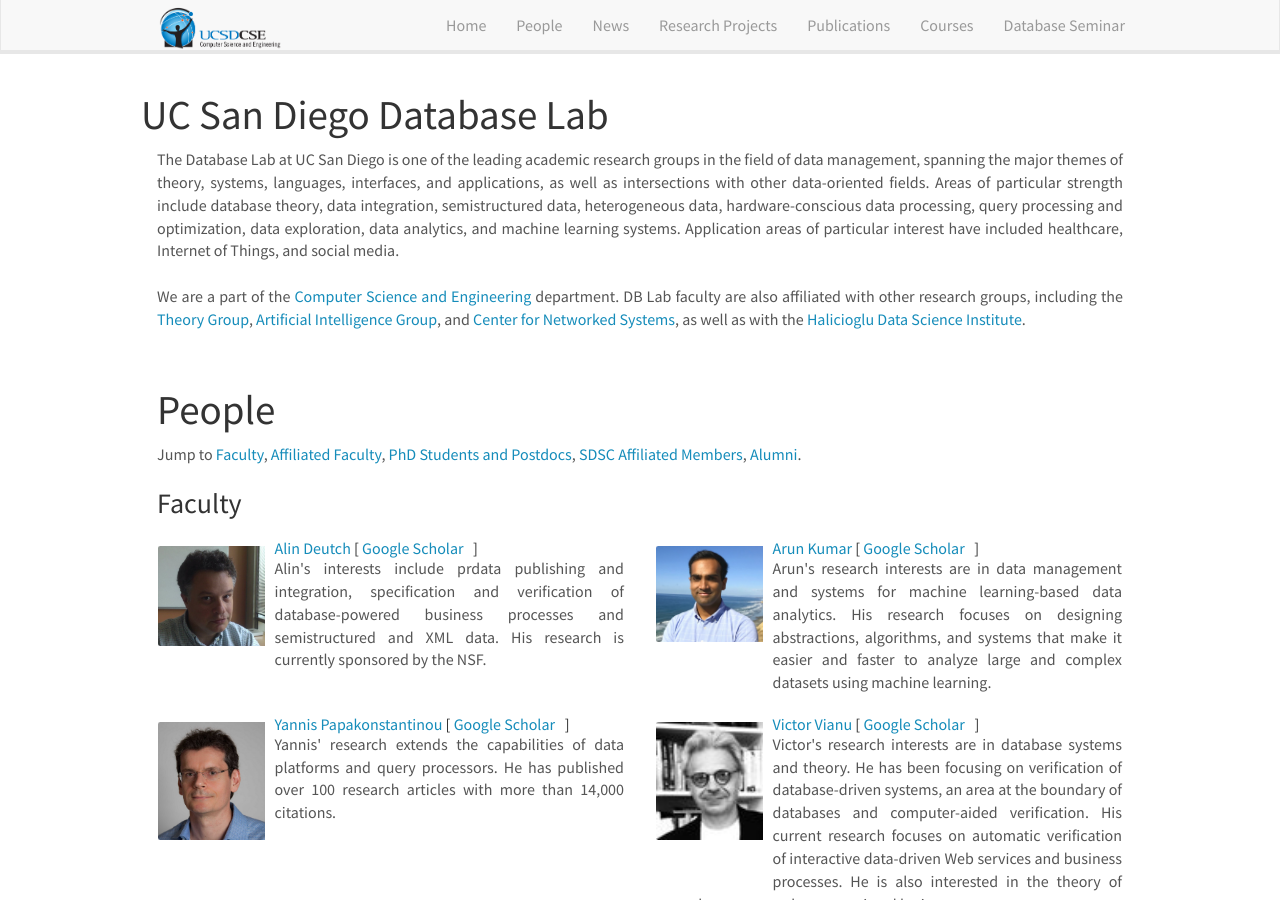
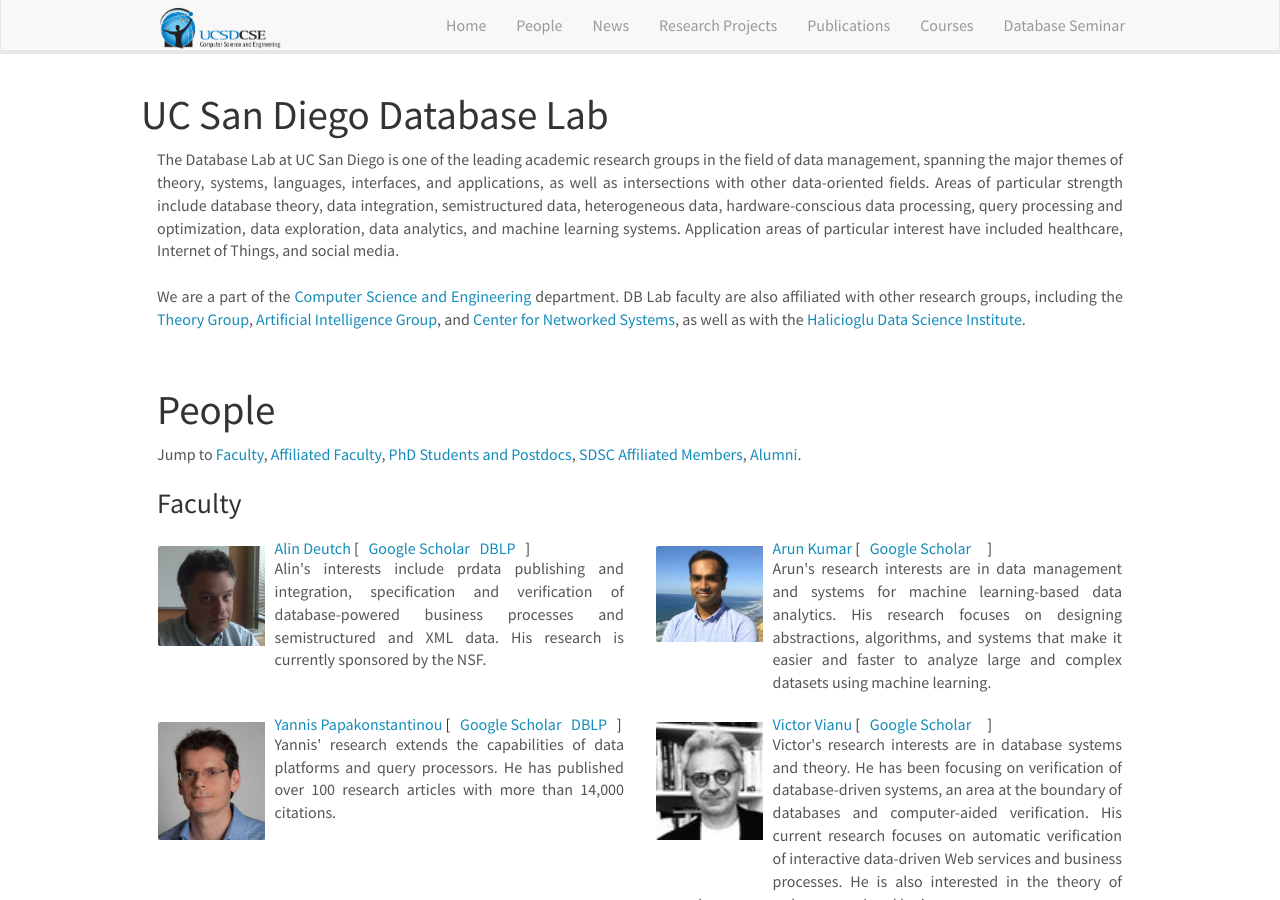
Before and after one commit to dbucsd/dbucsd.github.io, a Jekyll site: the page built from index.md, in a window 1280 px wide and 900 px high. Built offline with Jekyll 4.4.1, drawn with Linux system fonts in a browser that asks for light colours; nearby versions of some CDN libraries.

Commit message:
Update people.html

```diff
--- a/_includes/people.html
+++ b/_includes/people.html
@@ -20,12 +20,13 @@ Jump to <a href="/#faculty">Faculty</a>, <a href="#affiliated-faculty">Affiliate
   <img src="{{ site.url }}{{ site.baseurl }}/images/faculty/{{ member.photo }}" class="img-responsive" width="25%"
    style="float: left; padding-right: 10px; margin-bottom:50px" />
   <h5 style="margin-bottom:-1px"><a href="{{member.web}}">{{ member.name }}</a> [
+    &nbsp
     {% if member.scholar %}
       <a href="{{member.scholar}}">Google Scholar</a>
     {% endif %}&nbsp
-    {% if member.dblpr %}
+    {% if member.dblp %}
       <a href="{{member.dblp}}">DBLP</a>
-    {% endif %}
+    {% endif %}&nbsp
     ]</h5>
   <p align="justify">{{ member.info }}</p>
 </div>
```
